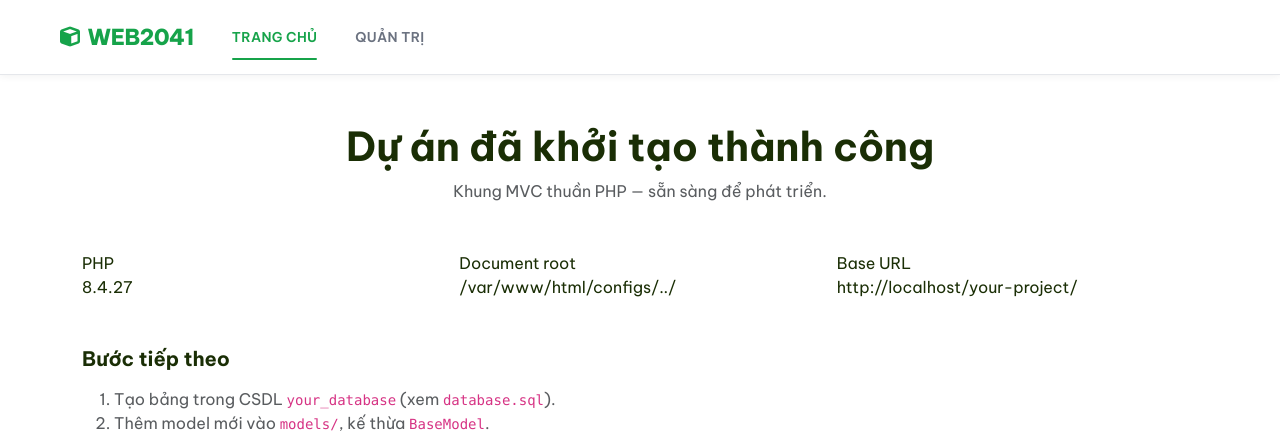
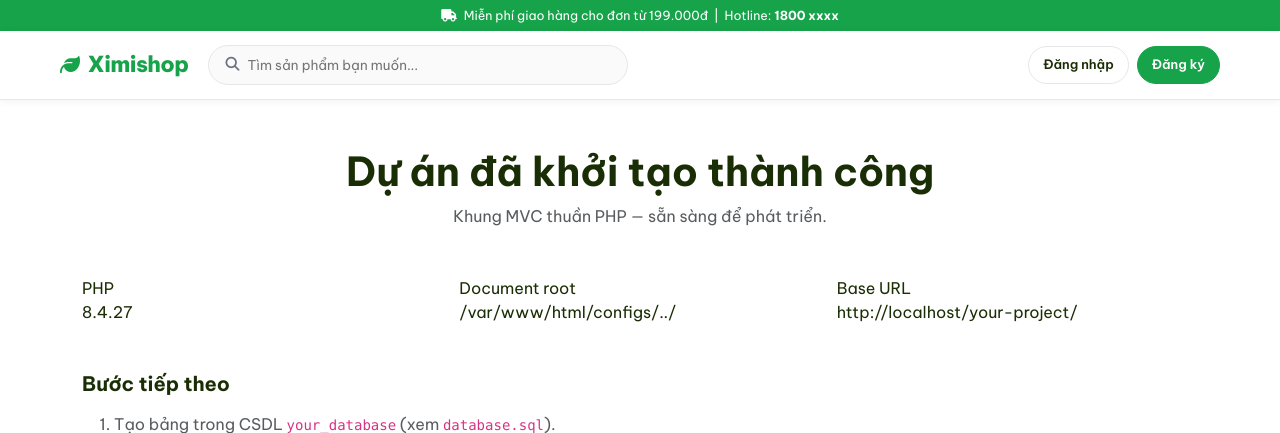
Before and after one commit to ngnth2210-tech/web2041-project, a PHP site: page /your-project/ in a window 1280 px wide. Shown: the top 433 px of the page. Run offline with PHP 8.4, Linux system fonts and the light colour scheme; data comes from the database, SQL or seed files in the repository.

Commit message:
Them thanh thong bao va header cho layout client
Header gom logo, o tim kiem, khu vuc tai khoan va gio hang.
Hien nut Dang nhap / Dang ky khi chua dang nhap, doi thanh ten
nguoi dung kem so luong gio hang khi da dang nhap.

Co-Authored-By: Claude Opus 5 <noreply@anthropic.com>

```diff
--- a/views/client/main.php
+++ b/views/client/main.php
@@ -304,18 +304,55 @@
 </head>
 <body>
 
+<!-- TOP STRIP -->
+<div class="topbar-strip">
+    <i class="fas fa-truck me-1"></i> Miễn phí giao hàng cho đơn từ 199.000đ &nbsp;|&nbsp;
+    Hotline: <strong>1800 xxxx</strong>
+</div>
+
+<!-- HEADER -->
 <header class="site-header">
     <div class="header-inner">
         <a href="<?= BASE_URL ?>" class="site-logo">
-            <i class="fas fa-cube"></i> WEB2041
+            <i class="fas fa-leaf"></i> Ximishop
         </a>
 
-        <nav class="nav-links">
-            <a href="<?= BASE_URL ?>" class="<?= !isset($_GET['action']) ? 'active' : '' ?>">Trang chủ</a>
-            <a href="<?= BASE_URL_ADMIN ?>">Quản trị</a>
-        </nav>
+        <div class="header-search">
+            <form action="<?= BASE_URL ?>" method="GET">
+                <div class="search-wrap">
+                    <button type="submit"><i class="fas fa-search"></i></button>
+                    <input type="text" name="keyword" placeholder="Tìm sản phẩm bạn muốn..."
+                           value="<?= htmlspecialchars($_GET['keyword']??'') ?>">
+                </div>
+            </form>
+        </div>
+
+        <div class="header-actions">
+            <?php if(isset($_SESSION['user_id'])): ?>
+                <div class="user-pill">
+                    <div class="user-avatar"><?= strtoupper(substr($_SESSION['user_name']??'U',0,1)) ?></div>
+                    <?= htmlspecialchars($_SESSION['user_name']) ?>
+                </div>
+                <a href="<?= BASE_URL ?>?action=order-history" class="hdr-btn hdr-btn-outline" title="Lịch sử đơn hàng">
+                    <i class="fas fa-clock-rotate-left"></i> Đơn hàng
+                </a>
+                <a href="<?= BASE_URL ?>?action=cart" class="hdr-btn hdr-btn-outline cart-btn" style="position:relative;">
+                    <i class="fas fa-shopping-basket"></i> Giỏ hàng
+                    <?php if(!empty($_SESSION['cart'])): ?>
+                    <span class="cart-count"><?= count($_SESSION['cart']) ?></span>
+                    <?php endif; ?>
+                </a>
+                <a href="<?= BASE_URL ?>?action=logout" class="hdr-btn hdr-btn-outline" style="color:#ef4444;border-color:#fecaca;">
+                    <i class="fas fa-sign-out-alt"></i>
+                </a>
+            <?php else: ?>
+                <a href="<?= BASE_URL ?>?action=login" class="hdr-btn hdr-btn-outline">Đăng nhập</a>
+                <a href="<?= BASE_URL ?>?action=register" class="hdr-btn hdr-btn-primary">Đăng ký</a>
+            <?php endif; ?>
+        </div>
     </div>
 </header>
+
 
 <main class="page-body">
     <?php if (isset($_SESSION['success_message'])): ?>
```
